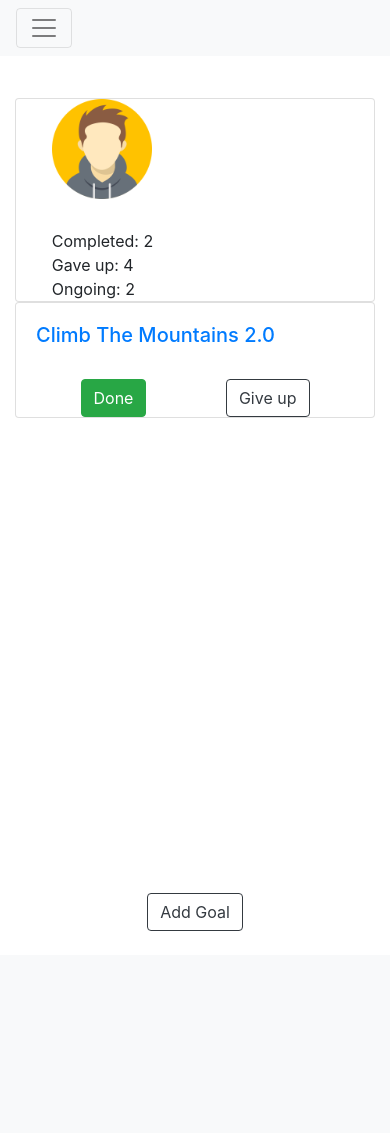
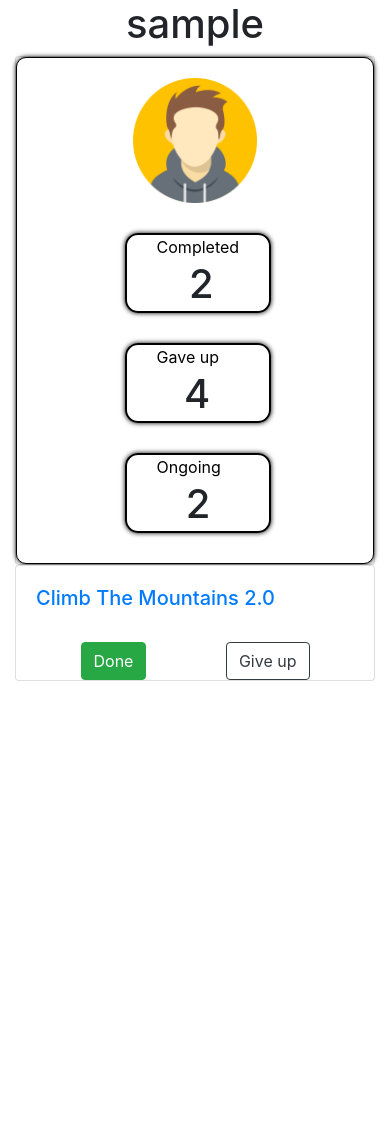
Before and after one commit to skieer-ssv/my_goals, a PHP site: page /dash.php in a window 390 px wide. Shown: the top 1133 px of the page. Before the commit the page ends 931 px from the top, so only its background shows below. Run offline with PHP 8.4, Linux system fonts and the light colour scheme; the visitor is signed in with stand-in values (Sample User, id 1); data comes from the database, SQL or seed files in the repository; a stand-in replaces the project's code that opens the database connection.

Commit message:
Update dash.php

```diff
--- a/dash.php
+++ b/dash.php
@@ -14,6 +14,7 @@ if (!isset($_SESSION['uid'])) {
   <meta charset="utf-8">
   <meta http-equiv="X-UA-Compatible" content="IE=edge">
   <meta content="width=device-width, initial-scale=1.0" name="viewport">
+
 <link href="css/style.css"  rel= "stylesheet">
   <title>myGoals | Profile</title>
 
@@ -23,16 +24,12 @@ if (!isset($_SESSION['uid'])) {
 
 <body>
   <!-- NAVBAR-->
-  ';
-  include_once 'nav.php';
-  echo'
   <center><h1>'.$_SESSION['user'].'</h1></center>';
-
   echo '
   <!-- DIVIDER -->
 
 <div style="min-height:70%">
-<div class="container" style="margin-top:50px">';
+<div class="container ">';
 
 
   // Check connection
@@ -45,18 +42,32 @@ if (!isset($_SESSION['uid'])) {
 
     $stat=mysqli_fetch_array($record);
     echo '<div class="row">
-    <div class="col-12 col-md-3">
-    <div class = "card" width="100%" > <div class="container"   style="width:80%; margin:0 auto;">';
+    <div class="col-12 col-md-4">
+      <div class = "card" width="100%" >
+        <div class="container dashboard">';
     if (mysqli_num_rows($record) > 0) {
     echo '
-    <div class="row"><center>
-    <img  src="images/avatar_1.png" width="100px" style="display:block">
-    </center></div>
-    <div class="stat-numbers">
-    <div class = "row">Completed: '.$stat['goals_completed'].'</div>
-    <div class = "row">Gave up: '.$stat['goals_giveup'].'</div>
-    <div class = "row">Ongoing: '.$stat['goals_ongoing'].'</div>
-    </div>
+
+          <div class="row"><center>
+            <img class="avatar_img" src="images/avatar_1.png"  >
+          </center></div>
+          <div class="stat-numbers">
+          <div class = "row value-box">
+            <p class="dashboard-txt">Completed</p><br><br>
+            <h1 class="dashboard-txt-1">'.$stat['goals_completed'].'</h1>
+          </div>
+          <div class = "row value-box ">
+            <p class="dashboard-txt">Gave up </p>
+              <h1 class="dashboard-txt-2">'.$stat['goals_giveup'].'</h1>
+          </div>
+          <div class = "row value-box">
+            <p class="dashboard-txt">Ongoing </p>
+            <h1 class="dashboard-txt-3">'.$stat['goals_ongoing'].'</h1>
+
+          </div>
+        </div>
+
+
     ';}
     else{ echo 'No goals yet';}
     echo '</div>
```
